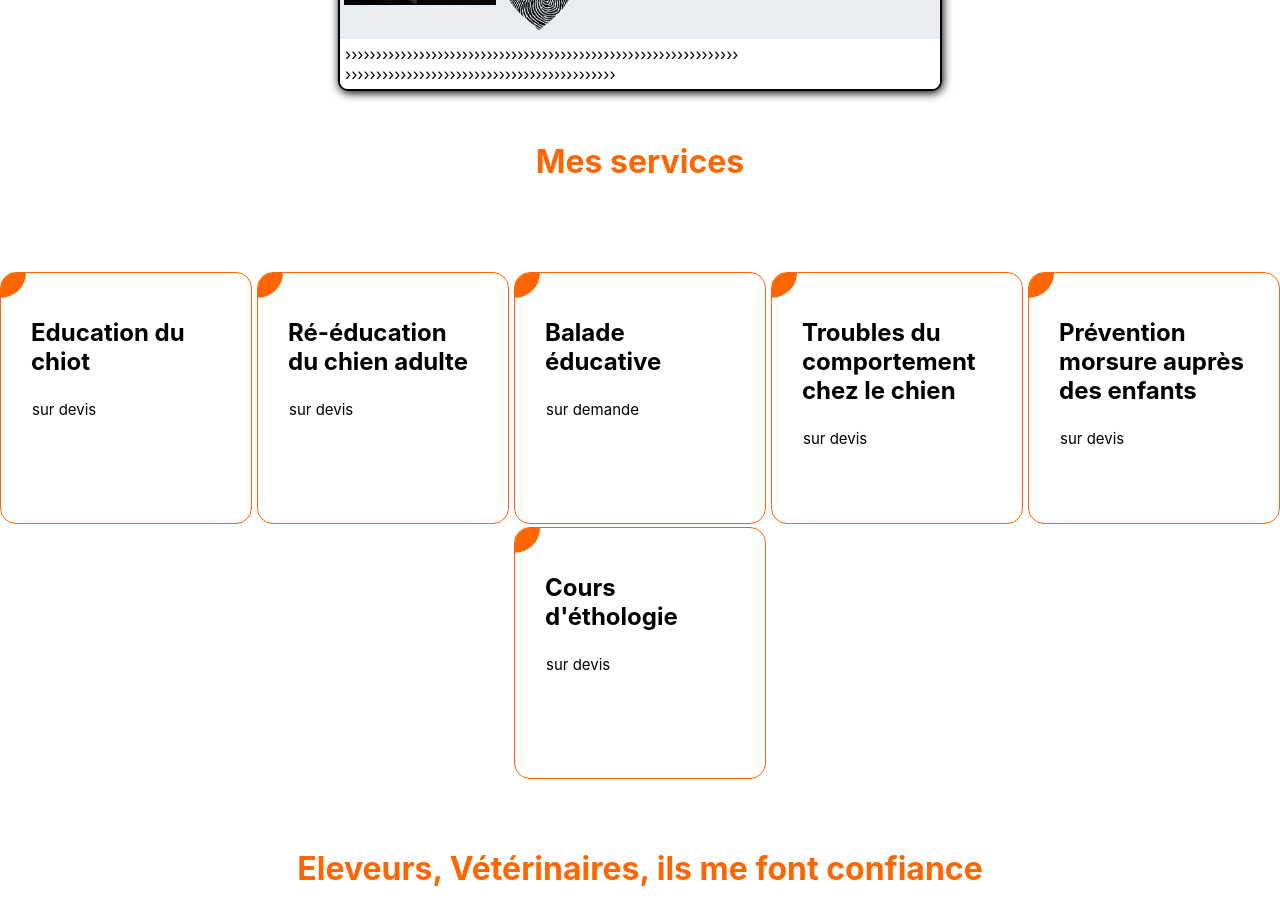
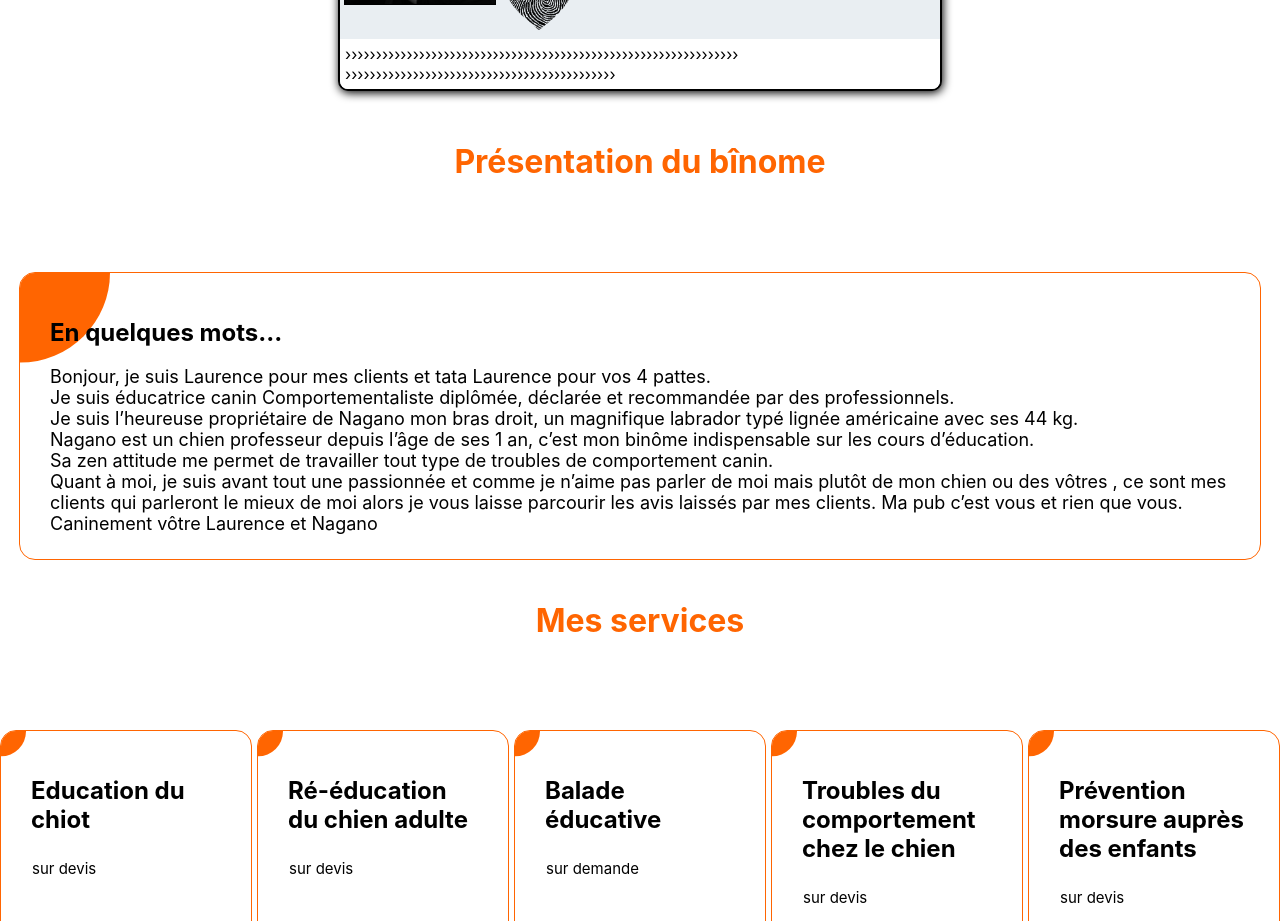
Before and after one commit to melaniemdm/intelligence_canine, a React (Create React App) app: page /#/ in a window 1280 px wide. Shown: the part 2080-3001 px from the top of the page. Built offline with nearby package versions, Linux system fonts and the light colour scheme.

Commit message:
fix(css & js) binome

```diff
--- /dev/null
+++ b/src/components/Binome/index.js
@@ -0,0 +1,56 @@
+import './style.scss';
+import {useEffect} from 'react';
+
+function Services(){
+const txt =["Bonjour, je suis Laurence pour mes clients et tata Laurence pour vos 4 pattes.",<br></br>,
+"Je suis éducatrice canin Comportementaliste diplômée, déclarée et recommandée par des professionnels.",<br></br>,
+" Je suis l’heureuse propriétaire de Nagano mon bras droit, un magnifique labrador typé lignée américaine avec ses 44 kg.",<br></br>,
+"Nagano est un chien professeur depuis l’âge de ses 1 an, c’est mon binôme indispensable sur les cours d’éducation.",<br></br>,
+"Sa zen attitude me permet de travailler tout type de troubles de comportement canin.",<br></br>,
+"Quant à moi, je suis avant tout une passionnée et comme je n’aime pas parler de moi mais plutôt de mon chien ou des vôtres , ce sont mes clients qui parleront le mieux de moi alors je vous laisse parcourir les avis laissés par mes clients. Ma pub c’est vous et rien que vous.",<br></br>,
+"Caninement vôtre Laurence et Nagano"];
+
+  useEffect(() => {
+    activateModal()
+})
+    return (<div className="containerGlobalBinome">
+<h1 id="services">Présentation du bînome</h1>
+
+<div className="containerBinome">
+
+ <div className="binome" ><div className="contentBinome" ><div  className='containerOneServices'>
+
+ <h2 >En quelques mots... </h2>
+ <div className="txtPres">{txt }</div>
+
+
+  </div> </div> </div>
+
+
+
+  </div>
+
+
+
+
+
+    </div>)
+}
+export default Services;
+
+const activateModal = ()=>{
+
+  const openModal = document.querySelectorAll(".binome");
+  console.log(openModal.length)
+  openModal.forEach(modal=>{
+   modal.addEventListener("click",openModalPrestation)
+})
+}
+
+
+function openModalPrestation(e){
+  const closeModal = document.querySelectorAll(".containerModal");
+  closeModal.forEach(modal=>modal.style.display="none")
+   document.querySelector('.'+ e.currentTarget.id ).style.display = "flex";
+
+}
--- /dev/null
+++ b/src/components/Binome/style.scss
@@ -0,0 +1,62 @@
+@import "../../styles/communs.scss";
+
+.containerGlobalBinome {
+  height: auto;
+  display: flex;
+  flex-direction: column;
+  margin: 20px;
+}
+
+.containerBinome {
+    display: flex;
+  justify-content: space-around;
+  flex-wrap: wrap;
+  width: 100%;
+  gap: 5px;
+  padding-top: 70px;
+}
+
+.binome {
+  background: white;
+  cursor: pointer;
+  border-radius: 15px;
+  position: relative;
+  padding: 25px 30px;
+  color: var($colorOrange2);
+  height: auto;
+  width: auto;
+  outline: 1px solid $colorOrange2;
+}
+
+.binome::after {
+  content: "";
+  background: $colorOrange2;
+  border-radius: 15px;
+  height: 100%;
+  width: 100%;
+  position: absolute;
+  left: 0;
+  top: 0;
+  z-index: 0;
+  clip-path: circle(10% at 0% 0%);
+  transition: all 0.3s ease-in;
+}
+
+.contentBinome {
+  position: relative;
+  z-index: 1;
+  transition: all 0.3s ease-in;
+}
+
+.binome:hover::after {
+  clip-path: circle(100%);
+}
+
+.binome:hover .contentBinome {
+  color: $colorWhite;
+}
+
+.txtPres{
+  font-size:18px;
+
+}
--- a/src/components/Presentation/index.js
+++ b/src/components/Presentation/index.js
@@ -1,5 +1,6 @@
 import PresentationNag from '../PresentationNag';
 import PresentationLaurence from '../PresentationLaurence';
+import Binome from '../Binome';
 import './style.scss';
 
 
@@ -11,7 +12,7 @@ function Presentation(){
   <PresentationLaurence/>
   </div>
 
-
+<Binome/>
     </div>)
 }
 export default Presentation;
```
